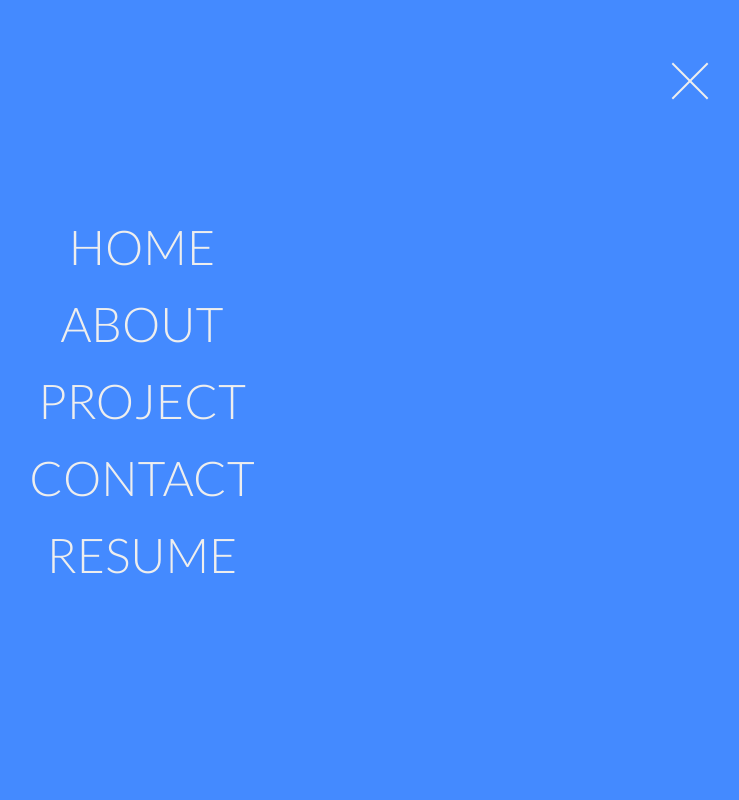
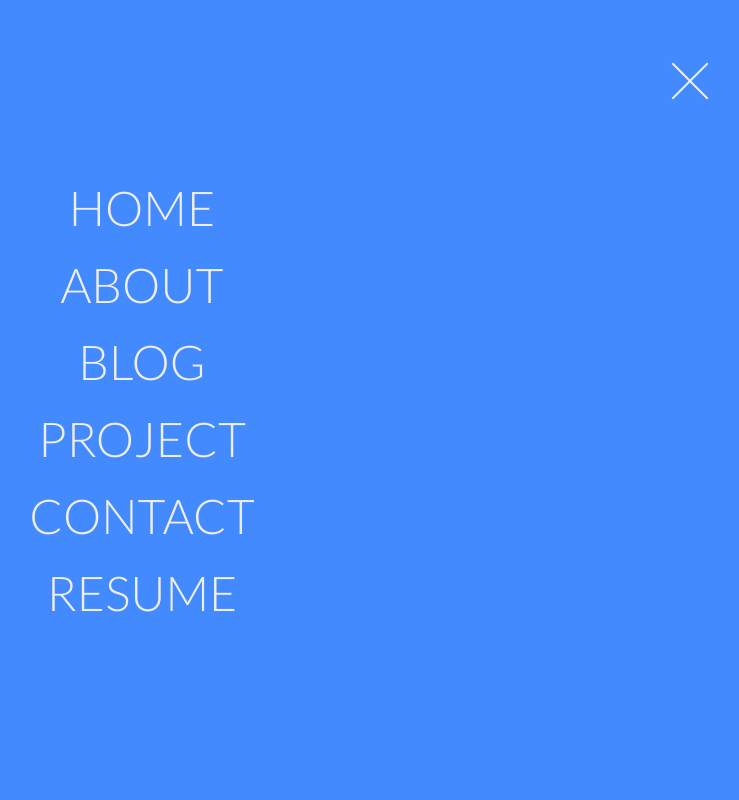
Before and after one commit to cyh0968/portfolio-website, a Next.js app: page /homepage/homepage.component in a window 1280 px wide. Both pictures are taken after a click on the label 1190 px from the left and 80 px from the top of the page. Shown: the top 800 px of the page, without its empty margins (498-1237 px from the left). Built offline with nearby package versions, Linux system fonts and the light colour scheme.

Commit message:
separated navigation styles from global styles to navigation style

```diff
--- a/components/layout/navigation/navigation.component.jsx
+++ b/components/layout/navigation/navigation.component.jsx
@@ -1,37 +1,43 @@
 import styles from './navigation.module.scss';
 function Navigation() {
     return (
-        <div className="navigation">
-            <input type="checkbox" className="navigation__checkbox" id="navigation-toggle" />
-            <label for="navigation-toggle" className="navigation__button">
-                <span className="navigation__icon">&nbsp;</span>
+        <div className={styles.navigation}>
+            <input type="checkbox" className={styles.navigation__checkbox} id="navigation-toggle" />
+            <label for="navigation-toggle" className={styles.navigation__button}>
+                <span className={styles.navigation__icon}>&nbsp;</span>
                 &nbsp;
             </label>
-            <div className="navigation__background">&nbsp;</div>
-            <nav className="navigation__nav" id="navigation-toggle-menu">
-                <ul className="navigation__list">
-                    <li className="navigation__item">
-                        <a href="#home" className="navigation__link">
+            <div className={styles.navigation__background}>&nbsp;</div>
+            <nav className={styles.navigation__nav} id="navigation-toggle-menu">
+                <ul className={styles.navigation__list}>
+                    <li className={styles.navigation__item}>
+                        <a href="#home" className={styles.navigation__link}>
                             Home
                         </a>
                     </li>
-                    <li className="navigation__item">
-                        <a href="#about" className="navigation__link">
+                    <li className={styles.navigation__item}>
+                        <a href="#about" className={styles.navigation__link}>
                             About
                         </a>
                     </li>
-                    <li className="navigation__item">
-                        <a href="#project" className="navigation__link">
+                    <li className={styles.navigation__item}>
+                        <a href="#blog" className={styles.navigation__link}>
+                            Blog
+                        </a>
+                    </li>
+                    <li className={styles.navigation__item}>
+                        <a href="#project" className={styles.navigation__link}>
                             Project
                         </a>
                     </li>
-                    <li className="navigation__item">
-                        <a href="#contact" className="navigation__link">
+
+                    <li className={styles.navigation__item}>
+                        <a href="#contact" className={styles.navigation__link}>
                             Contact
                         </a>
                     </li>
-                    <li className="navigation__item">
-                        <a href="https://tinyurl.com/y4yncva7" className="navigation__link">
+                    <li className={styles.navigation__item}>
+                        <a href="https://tinyurl.com/y4yncva7" className={styles.navigation__link}>
                             Resume
                         </a>
                     </li>
--- a/components/layout/navigation/navigation.module.scss
+++ b/components/layout/navigation/navigation.module.scss
@@ -0,0 +1,128 @@
+.navigation__checkbox {
+    display: none;
+}
+
+.navigation__button {
+    height: 6rem;
+    width: 6rem;
+    position: fixed;
+    top: 1rem;
+    right: 1.5rem;
+    z-index: 5;
+    text-align: center;
+    cursor: pointer;
+}
+
+.navigation__nav {
+    height: 100vh;
+    position: fixed;
+    display: none;
+    background-color: var(--accent-color);
+    top: 0;
+    right: 0;
+    z-index: 4;
+    opacity: 0;
+    width: 0;
+    transition: all 0.6s;
+}
+
+.navigation__list {
+    position: absolute;
+    top: 50%;
+    left: 50%;
+    transform: translate(-50%, -50%);
+    list-style: none;
+    text-align: center;
+    width: 100%;
+}
+
+.navigation__link:hover,
+.navigation__link:active {
+    background-position: 100%;
+    color: var(--accent-color);
+    transform: translateX(1rem);
+}
+
+.navigation__icon {
+    position: relative;
+    margin-top: 3rem;
+}
+
+.navigation__icon,
+.navigation__icon::before,
+.navigation__icon::after {
+    width: 2.5rem;
+    height: 2px;
+    display: inline-block;
+    background-color: var(--white);
+}
+
+.navigation__icon::before,
+.navigation__icon::after {
+    content: '';
+    position: absolute;
+    right: 0;
+    transition: all 0.2s;
+}
+
+.navigation__icon::before {
+    top: -1rem;
+}
+
+.navigation__icon::after {
+    top: 1rem;
+}
+
+.navigation__checkbox:checked ~ .navigation__link:active {
+    transform: scale(80);
+}
+
+.navigation__checkbox:checked ~ .navigation__nav {
+    display: inherit;
+    opacity: 1;
+    width: 100vw;
+}
+
+.navigation__checkbox:checked + .navigation__button .navigation__icon {
+    background-color: transparent;
+}
+
+.navigation__checkbox:checked + .navigation__button .navigation__icon::before {
+    top: 0;
+    transform: rotate(135deg);
+}
+
+.navigation__checkbox:checked + .navigation__button .navigation__icon::after {
+    top: 0;
+    transform: rotate(-135deg);
+}
+
+.navigation__item {
+    margin: 1rem;
+}
+
+.navigation__link {
+    display: inline-block;
+    width: 20rem;
+    font-weight: 300;
+    font-size: 2.4rem;
+    text-align: center;
+    clip-path: var(--highlight-polygon);
+}
+
+.navigation__link:link,
+.navigation__link:visited {
+    color: var(--white);
+    text-decoration: none;
+    text-transform: uppercase;
+    background-image: linear-gradient(120deg, transparent 0%, transparent 50%, var(--primary-color) 50%);
+    background-size: 220%;
+    transition: all 0.5s;
+}
+
+.navigation__link:hover,
+.navigation__link:active {
+    background-position: 100%;
+    color: var(--accent-color);
+    transform: scale(1.2);
+}
--- a/styles/global.scss
+++ b/styles/global.scss
@@ -229,135 +229,6 @@ li {
     transition: all 0.4s;
 }
 
-.navigation__checkbox {
-    display: none;
-}
-
-.navigation__button {
-    height: 6rem;
-    width: 6rem;
-    position: fixed;
-    top: 1rem;
-    right: 1.5rem;
-    z-index: 5;
-    text-align: center;
-    cursor: pointer;
-}
-
-.navigation__nav {
-    height: 100vh;
-    position: fixed;
-    display: none;
-    background-color: var(--accent-color);
-    top: 0;
-    right: 0;
-    z-index: 4;
-    opacity: 0;
-    width: 0;
-    transition: all 0.6s;
-}
-
-.navigation__list {
-    position: absolute;
-    top: 50%;
-    left: 50%;
-    transform: translate(-50%, -50%);
-    list-style: none;
-    text-align: center;
-    width: 100%;
-}
-
-.navigation__link:hover,
-.navigation__link:active {
-    background-position: 100%;
-    color: var(--accent-color);
-    transform: translateX(1rem);
-}
-
-.navigation__icon {
-    position: relative;
-    margin-top: 3rem;
-}
-
-.navigation__icon,
-.navigation__icon::before,
-.navigation__icon::after {
-    width: 2.5rem;
-    height: 2px;
-    display: inline-block;
-    background-color: var(--white);
-}
-
-.navigation__icon::before,
-.navigation__icon::after {
-    content: '';
-    position: absolute;
-    right: 0;
-    transition: all 0.2s;
-}
-
-.navigation__icon::before {
-    top: -1rem;
-}
-
-.navigation__icon::after {
-    top: 1rem;
-}
-
-.navigation__checkbox:checked ~ .navigation__link:active {
-    transform: scale(80);
-}
-
-.navigation__checkbox:checked ~ .navigation__nav {
-    display: inherit;
-    opacity: 1;
-    width: 100vw;
-}
-
-.navigation__checkbox:checked + .navigation__button .navigation__icon {
-    background-color: transparent;
-}
-
-.navigation__checkbox:checked + .navigation__button .navigation__icon::before {
-    top: 0;
-    transform: rotate(135deg);
-}
-
-.navigation__checkbox:checked + .navigation__button .navigation__icon::after {
-    top: 0;
-    transform: rotate(-135deg);
-}
-
-.navigation__item {
-    margin: 1rem;
-}
-
-.navigation__link {
-    display: inline-block;
-    width: 20rem;
-    font-weight: 300;
-    font-size: 2.4rem;
-    text-align: center;
-    clip-path: var(--highlight-polygon);
-}
-
-.navigation__link:link,
-.navigation__link:visited {
-    color: var(--white);
-    text-decoration: none;
-    text-transform: uppercase;
-    background-image: linear-gradient(120deg, transparent 0%, transparent 50%, var(--primary-color) 50%);
-    background-size: 220%;
-    transition: all 0.5s;
-}
-
-.navigation__link:hover,
-.navigation__link:active {
-    background-position: 100%;
-    color: var(--accent-color);
-    transform: scale(1.2);
-}
-
 /* Media queries */
 
 @media only screen and (max-width: 64rem) {
```
